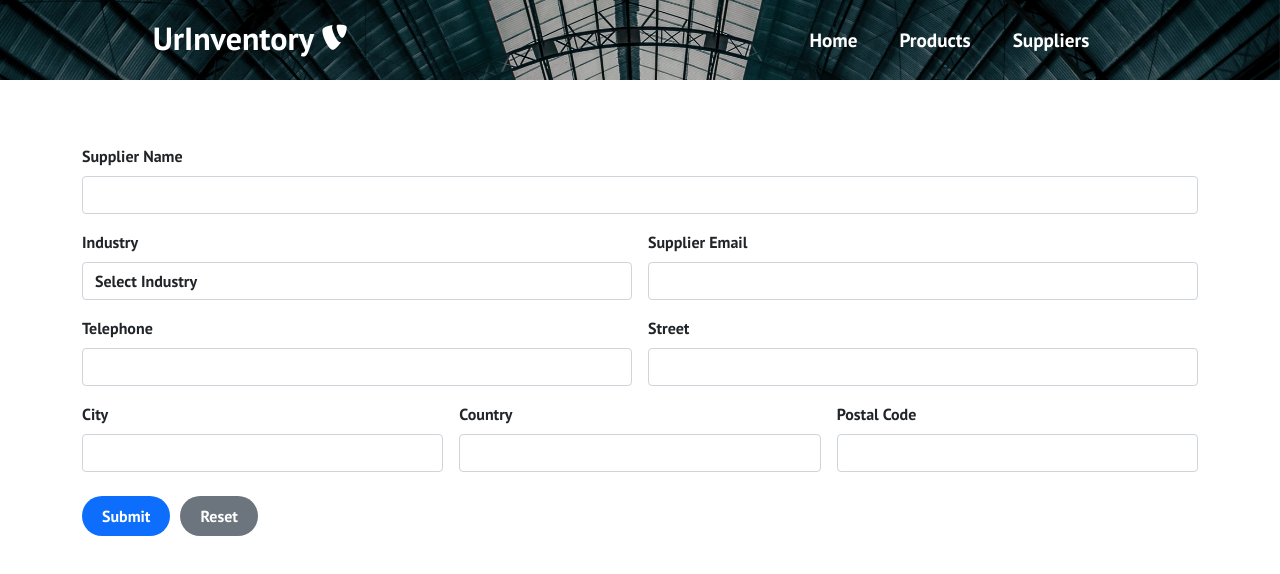
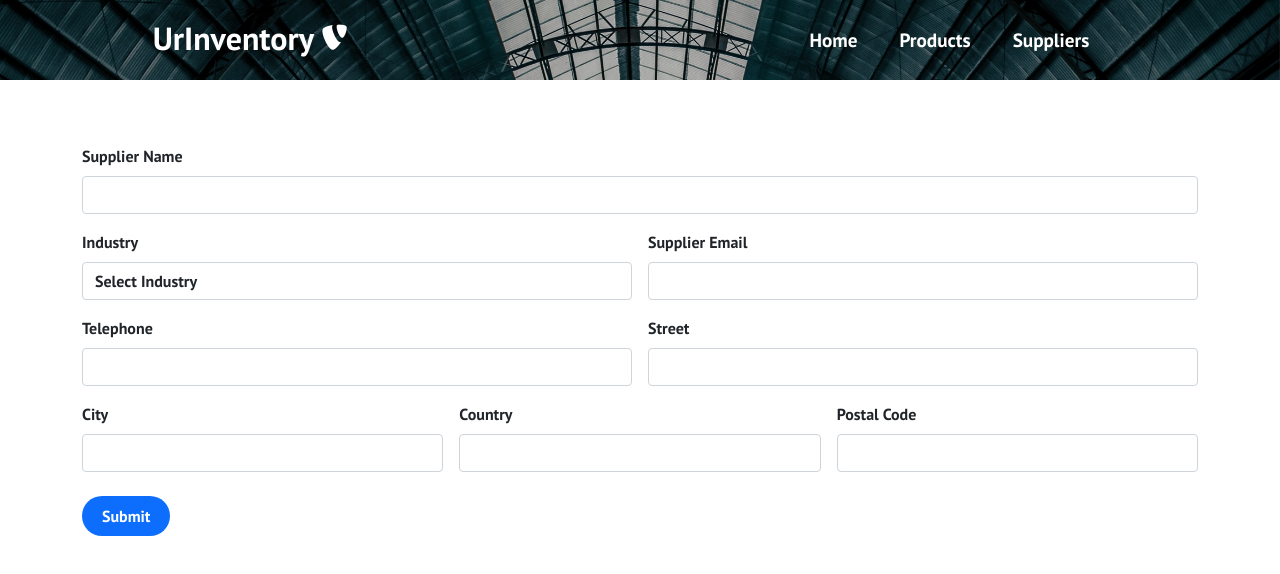
Before and after one commit to TharishaPerera/React-UI, a React (Create React App) app in the folder react-ui/: page /update-supplier/1 in a window 1280 px wide. Shown: the top 574 px of the page. Built offline with nearby package versions, Linux system fonts and the light colour scheme; no server answers.

Commit message:
disable reset button

```diff
--- a/react-ui/src/components/pages/UpdateSupplier.js
+++ b/react-ui/src/components/pages/UpdateSupplier.js
@@ -122,7 +122,7 @@ function UpdateSupplier() {
                     </div>
                     <div className="col-12 mt-4">
                         <button className="btn btn-primary float-right search-btns" onClick={handleClick}>Submit</button>
-                        <button className="btn btn-secondary float-right search-btns" onClick={handleReset}>Reset</button>
+                        {/* <button className="btn btn-secondary float-right search-btns" onClick={handleReset}>Reset</button> */}
                     </div>
                 </form>
             </div>
```
